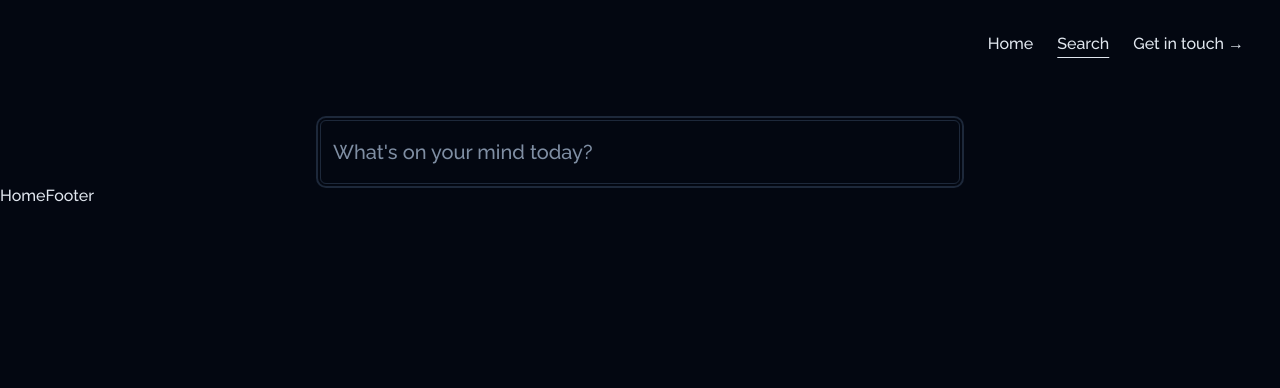
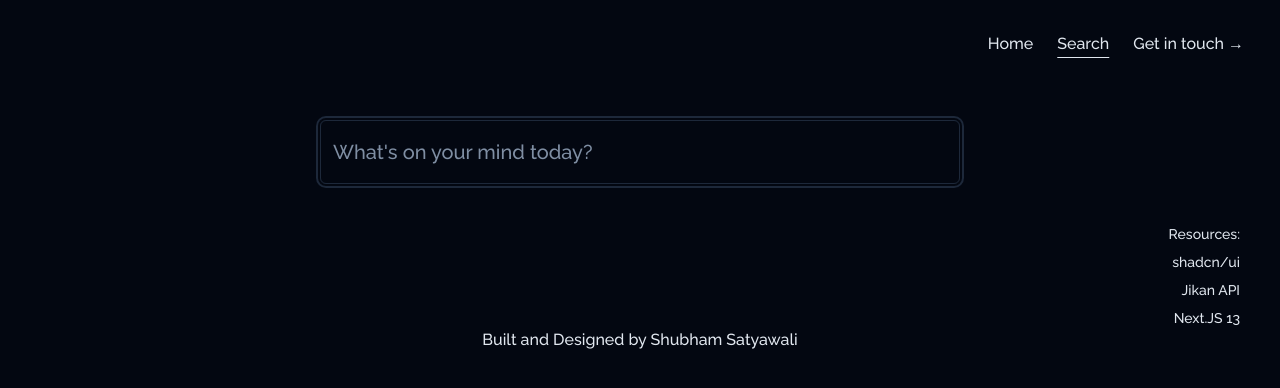
Before and after one commit to Shubham052000/aniyo-2.0-next, a Next.js app: page /search in a window 1280 px wide. Shown: the top 388 px of the page. Built offline with nearby package versions, Linux system fonts and the light colour scheme.

Commit message:
added initial footer layout

```diff
--- a/components/HomeFooter.tsx
+++ b/components/HomeFooter.tsx
@@ -1,7 +1,53 @@
 import React from "react";
 
+// To-DO: Lucide Icons
 const HomeFooter = () => {
-  return <div>HomeFooter</div>;
+  return (
+    <div className="mx-10 py-10">
+      <div className="flex justify-between">
+        <div id="aniyo-logo"></div>
+        <div id="resources" className="flex flex-col gap-2 text-right">
+          <p className="text-sm">Resources: </p>
+          <a
+            className="text-sm"
+            href="https://ui.shadcn.com/"
+            target="_blank"
+            rel="noreferrer"
+          >
+            shadcn/ui
+          </a>
+          <a
+            className="text-sm"
+            href="https://jikan.moe/"
+            target="_blank"
+            rel="noreferrer"
+          >
+            Jikan API
+          </a>
+          <a
+            className="text-sm"
+            href="https://nextjs.org/"
+            target="_blank"
+            rel="noreferrer"
+          >
+            Next.JS 13
+          </a>
+        </div>
+      </div>
+      <div>
+        <p className="text- text-center">
+          Built and Designed by{" "}
+          <a
+            href="https://shubham-satyawali.netlify.app/"
+            target="_blank"
+            rel="noreferrer"
+          >
+            Shubham Satyawali
+          </a>
+        </p>
+      </div>
+    </div>
+  );
 };
 
 export default HomeFooter;
```
